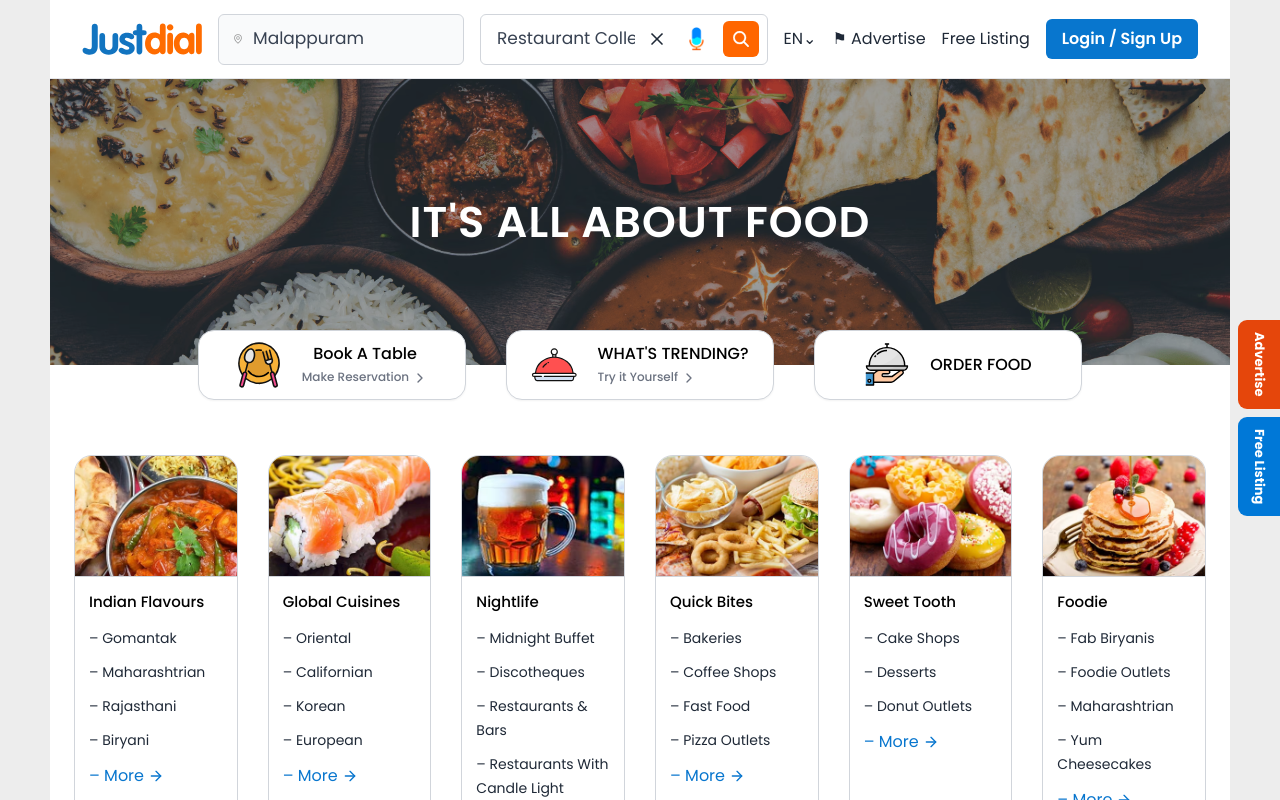
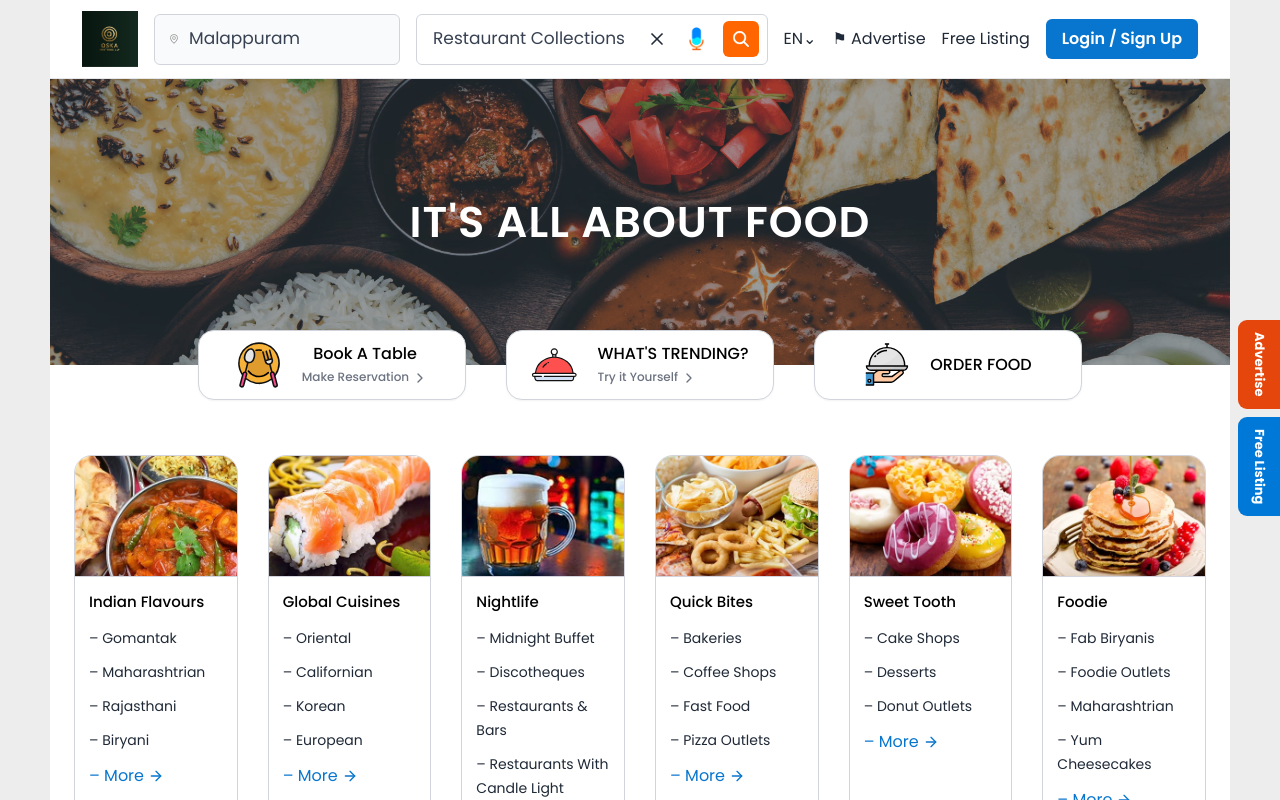
Before and after one commit to fathimath-git1/justdial, a Next.js app: page /restaurants in a window 1280 px wide. Shown: the top 800 px of the page. Built offline with nearby package versions, Linux system fonts and the light colour scheme.

Commit message:
Update pages

```diff
--- a/app/restaurants/page.tsx
+++ b/app/restaurants/page.tsx
@@ -43,8 +43,8 @@ export default function RestaurantsPage() {
     <main className="mx-auto min-h-screen w-full bg-white md:w-[calc(100%-100px)]">
       <header className="sticky top-0 z-30 border-b border-gray-200 bg-white">
         <div className="mx-auto flex min-h-[98px] w-full max-w-[1800px] flex-wrap items-center gap-x-3 gap-y-2 px-3 py-2 lg:h-[78px] lg:min-h-0 lg:flex-nowrap lg:gap-4 lg:px-8">
-          <Link href="/" aria-label="Justdial home" className="shrink-0">
-            <Image src="/images/navbar/jdlogosvg.svg" alt="Justdial" width={120} height={36} unoptimized className="h-auto w-[96px] sm:w-[120px]" />
+          <Link href="/" aria-label="OSKA Ventures LLP home" className="shrink-0">
+            <Image src="/images/oska-logo.png" alt="OSKA Ventures LLP" width={64} height={64} className="h-12 w-12 object-contain sm:h-14 sm:w-14" />
           </Link>
           <LocationSelector large className="w-[calc(100%-108px)] min-w-0 flex-1 sm:w-[calc(100%-132px)] lg:w-[246px] lg:flex-none" />
           <div className="min-w-0 basis-full lg:min-w-[240px] lg:flex-1"><SearchBar large placeholder="Restaurant Collections" initialValue="Restaurant Collections" /></div>
```
Also changed, not shown: app/banquet-halls/page.tsx (+1 -1 lines).
